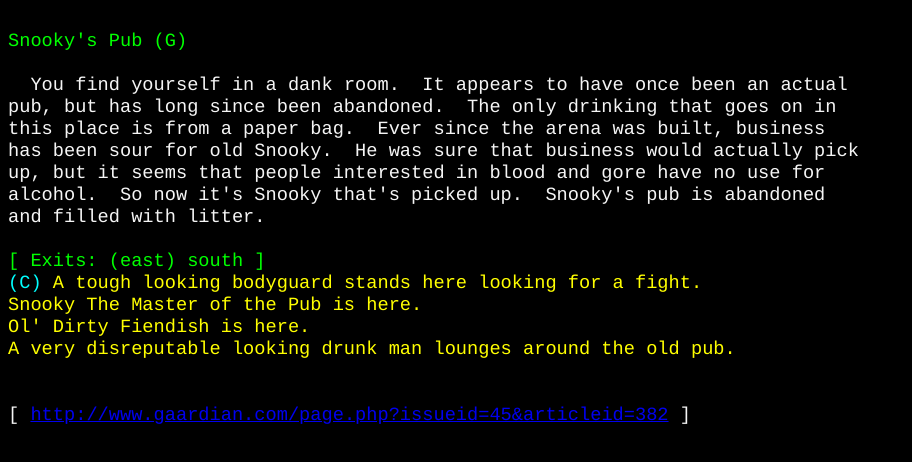
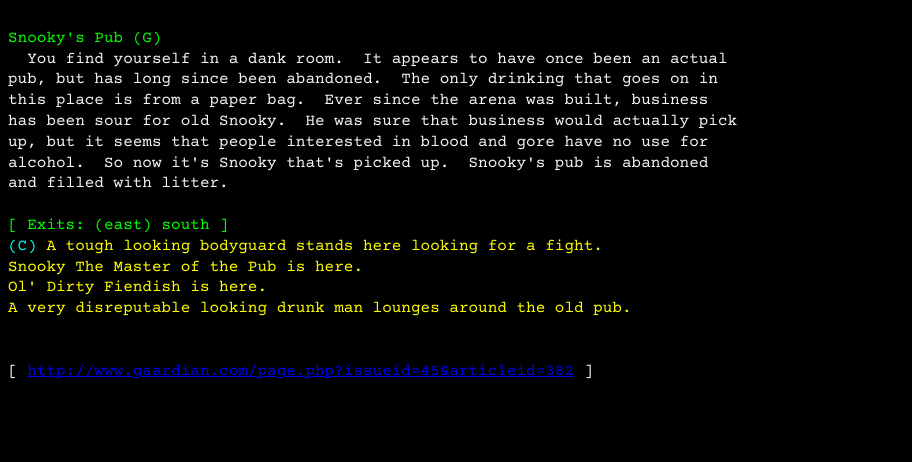
Before and after one commit to fiendish/SnookysPub, a plain HTML site: page index.html in a window 1280 px wide. Shown: the whole page, without its empty margins (0-912 px from the left). Drawn offline with Linux system fonts and the light colour scheme.

Commit message:
new font

```diff
--- a/index.html
+++ b/index.html
@@ -5,14 +5,16 @@
   <meta charset="UTF-8">
   <title>Snooky's Pub</title>
   <style>
-.title {
-    color: lime;
-}
-.desc {
+@font-face {
+    /* Courier Prime font https://quoteunquoteapps.com/courierprime/ */
+    /* SIL Open Font License http://scripts.sil.org/OFL */
+    font-family:'Courier Prime';
+    src:local('Courier Prime'),url(courier-prime-webfont.woff) format('woff');
 }
 body {
-    font-family: Courier, monospace;
-    font-size: 14pt;
+    line-height: 1.3;
+    font-family: "Courier Prime", monospace;
+    font-weight: normal;
     background-color: black;
     color: whitesmoke;
     white-space: pre-wrap;
@@ -21,8 +23,7 @@ body {
 </head>
 
 <body>
-<span class="title">Snooky's Pub (G)</span>
-<div class="desc">
+<span style="color:lime;">Snooky's Pub (G)</span>
   You find yourself in a dank room.  It appears to have once been an actual
 pub, but has long since been abandoned.  The only drinking that goes on in
 this place is from a paper bag.  Ever since the arena was built, business
@@ -30,7 +31,7 @@ has been sour for old Snooky.  He was sure that business would actually pick
 up, but it seems that people interested in blood and gore have no use for
 alcohol.  So now it's Snooky that's picked up.  Snooky's pub is abandoned
 and filled with litter.
-</div>
+
 <span style="color:lime">[ Exits: (east) south ]</span>
 <span style="color:cyan">(C)</span> <span style="color:yellow">A tough looking bodyguard stands here looking for a fight.
 Snooky The Master of the Pub is here.
```
Also changed, not shown: courier-prime-webfont.woff (added), 1 other file.
